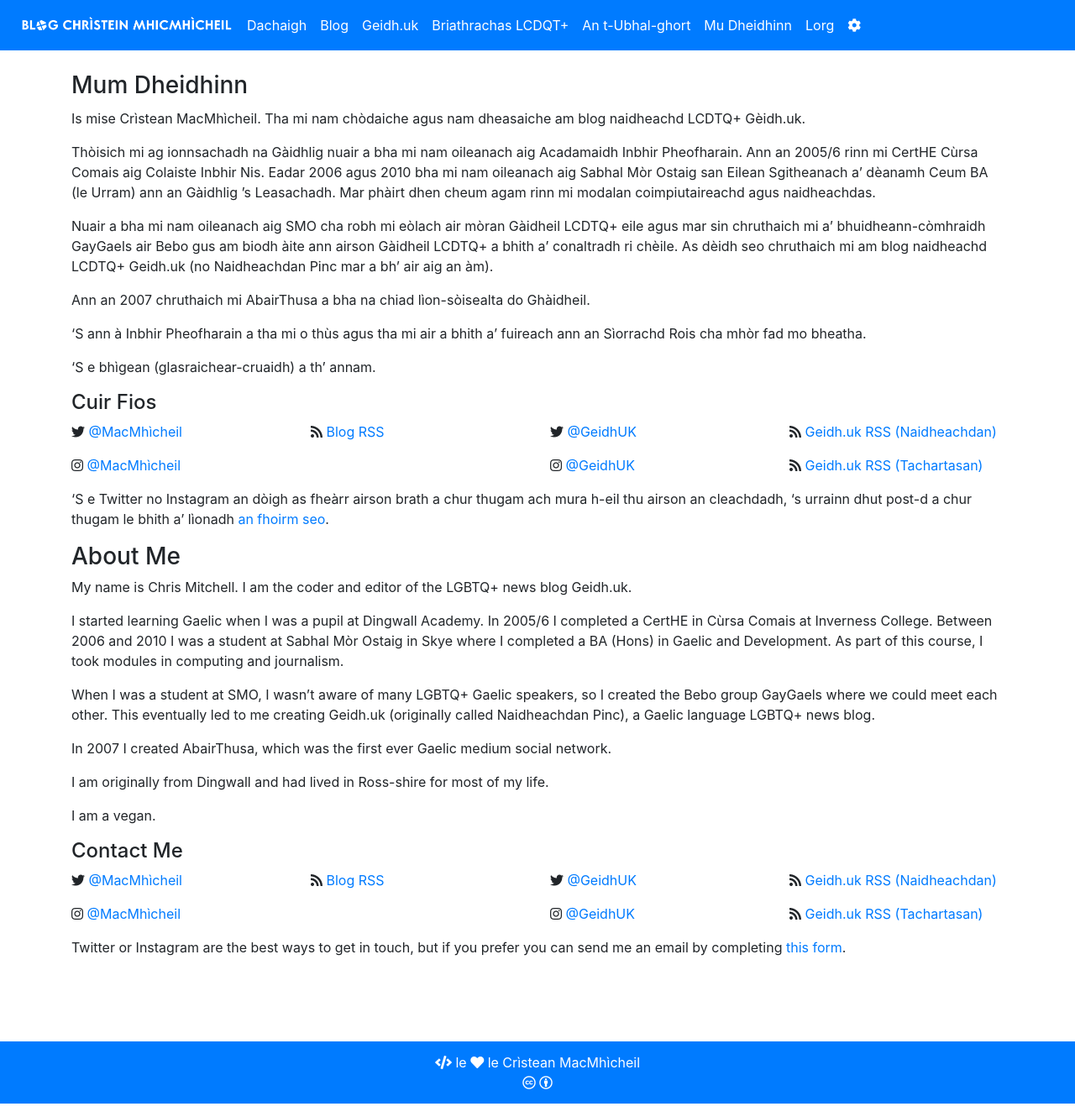
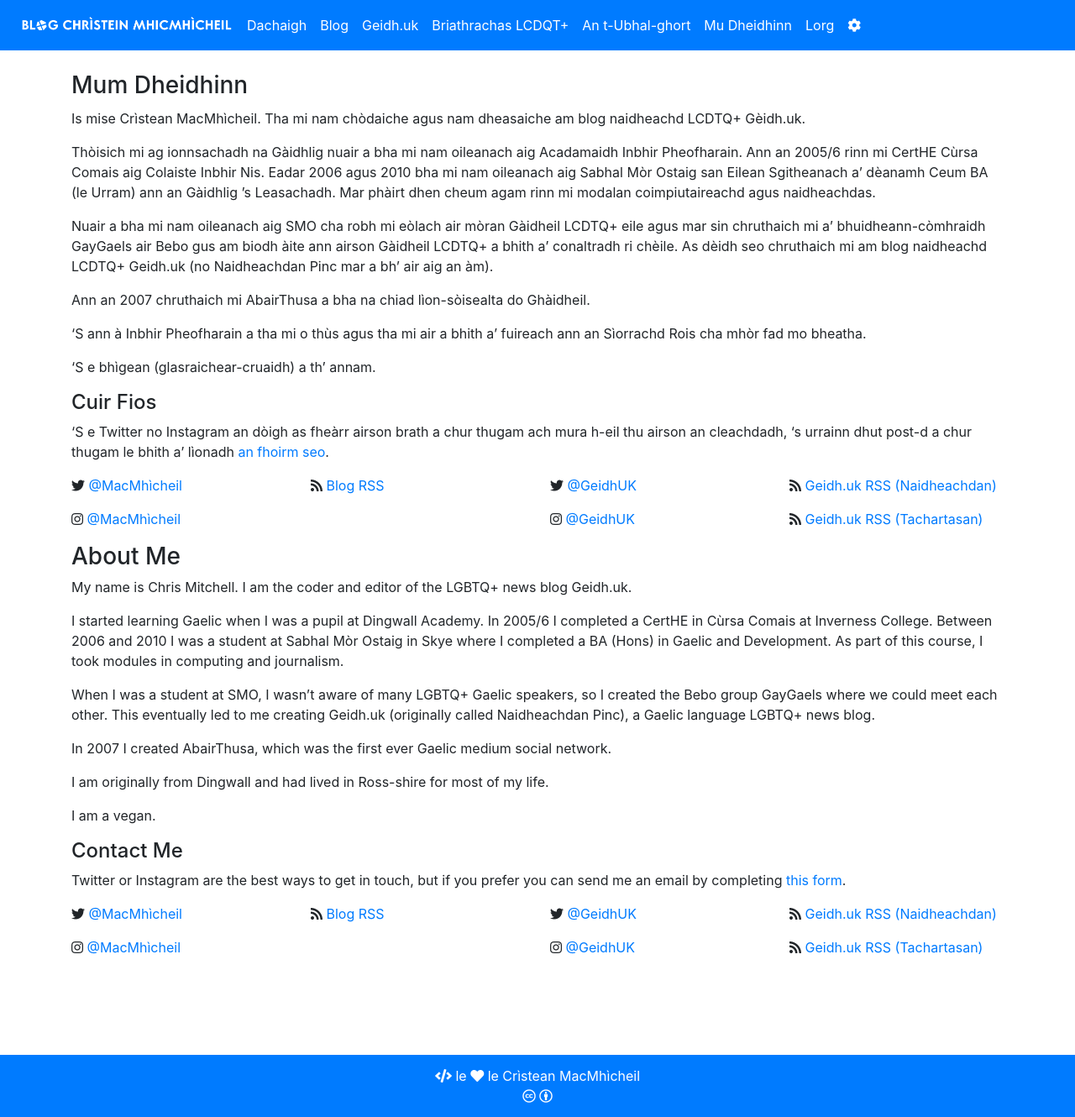
Before and after one commit to MacMhicheil/macmhicheil.github.io, a Jekyll site: the page built from mu-dheidhinn.md, in a window 1280 px wide. Shown: the whole page at 84% size. Built offline with Jekyll 4.4.1, drawn with Linux system fonts in a browser that asks for light colours; nearby versions of some CDN libraries.

```diff
--- a/mu-dheidhinn.md
+++ b/mu-dheidhinn.md
@@ -19,9 +19,9 @@ Ann an 2007 chruthaich mi AbairThusa a bha na chiad lìon-sòisealta do Ghàidhe
 
 #### Cuir Fios
 
+'S e Twitter no Instagram an dòigh as fheàrr airson brath a chur thugam ach mura h-eil thu airson an cleachdadh, 's urrainn dhut post-d a chur thugam le bhith a' lìonadh [an fhoirm seo]({{ site.baseurl }}/cuir-fios).
+
 {% include social.html %}
-
-'S e Twitter no Instagram an dòigh as fheàrr airson brath a chur thugam ach mura h-eil thu airson an cleachdadh, 's urrainn dhut post-d a chur thugam le bhith a' lìonadh [an fhoirm seo]({{ site.baseurl }}/cuir-fios).
 
 ### About Me
 
@@ -39,6 +39,6 @@ I am a vegan.
 
 #### Contact Me
 
+Twitter or Instagram are the best ways to get in touch, but if you prefer you can send me an email by completing [this form]({{ site.baseurl }}/cuir-fios).
+
 {% include social.html %}
-
-Twitter or Instagram are the best ways to get in touch, but if you prefer you can send me an email by completing [this form]({{ site.baseurl }}/cuir-fios).
```
